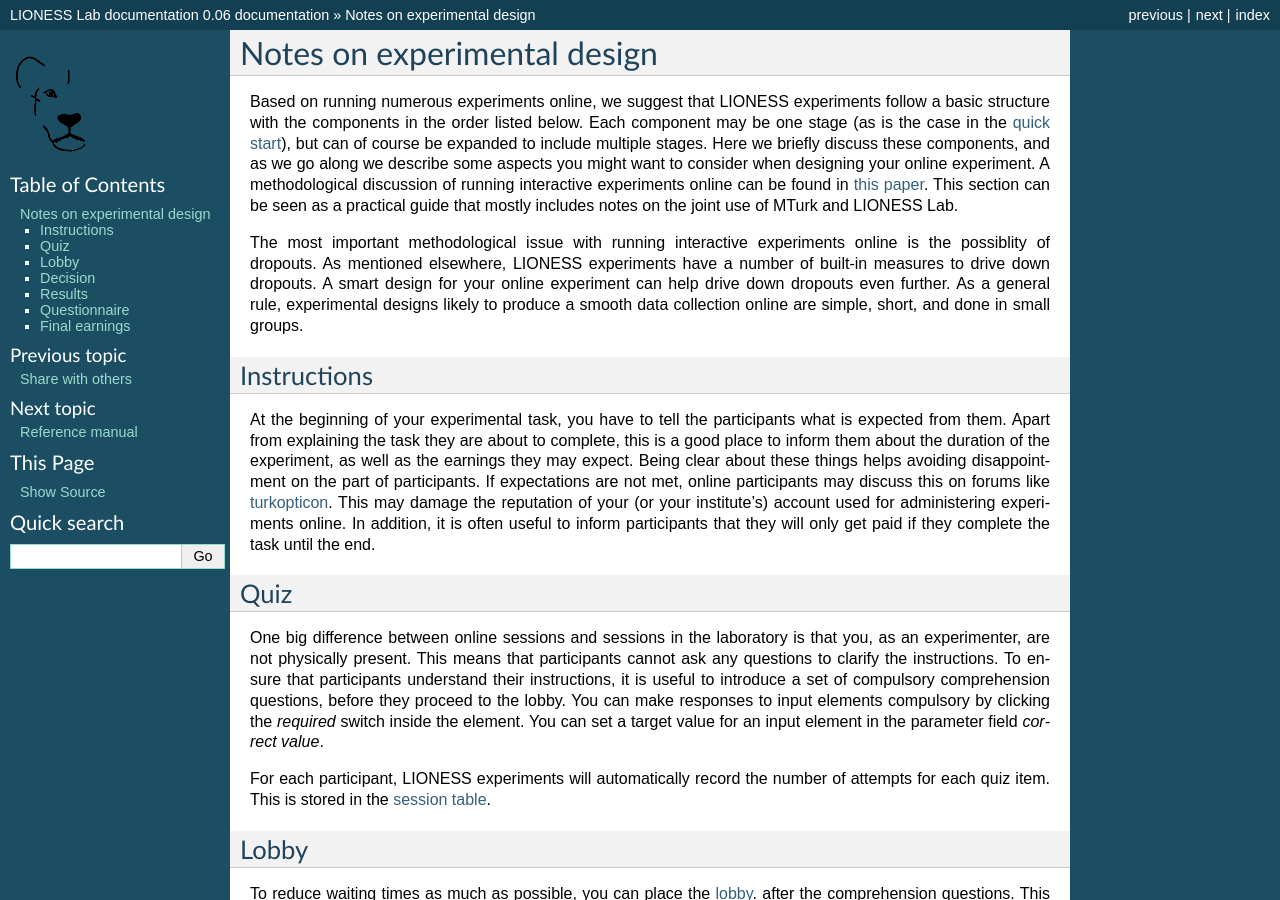
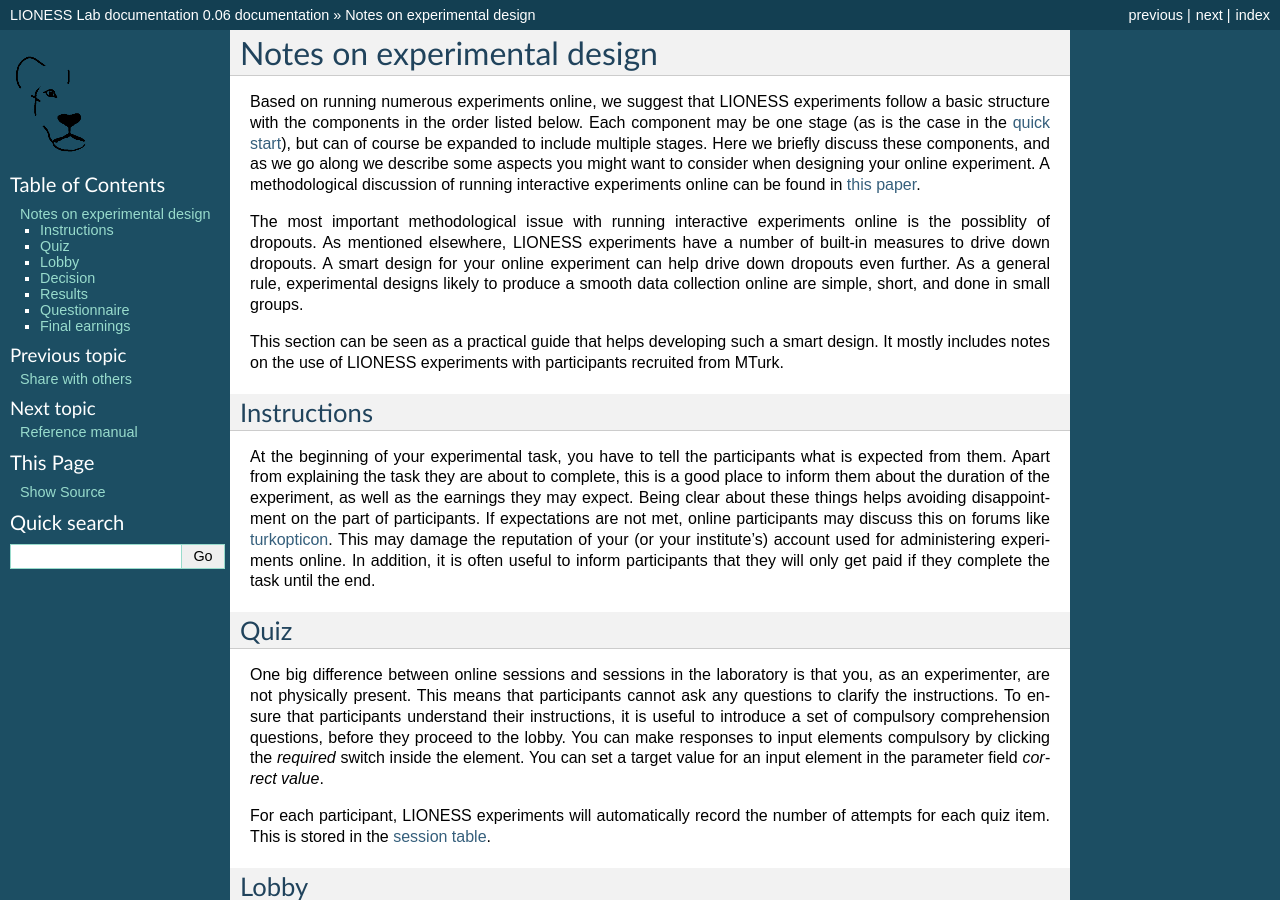
Before and after one commit to marcusgia2505/LIONESS_doc, a Sphinx documentation site: the page built from docs/0305_notes.rst, in a window 1280 px wide and 900 px high. Built offline with Sphinx 7.4.7, drawn with Linux system fonts in a browser that asks for light colours.

Commit message:
Update 0305_notes.rst

```diff
--- a/docs/0305_notes.rst
+++ b/docs/0305_notes.rst
@@ -4,9 +4,11 @@
 Notes on experimental design
 ============================
 
-Based on running numerous experiments online, we suggest that LIONESS experiments follow a basic structure with the components in the order listed below. Each component may be one stage (as is the case in the :ref:`quick start <basic>`), but can of course be expanded to include multiple stages. Here we briefly discuss these components, and as we go along we describe some aspects you might want to consider when designing your online experiment. A methodological discussion of running interactive experiments online can be found in `this paper <https://link.springer.com/article/10.1007/s10683-017-9527-2>`__.  This section can be seen as a practical guide that mostly includes notes on the joint use of MTurk and LIONESS Lab.
+Based on running numerous experiments online, we suggest that LIONESS experiments follow a basic structure with the components in the order listed below. Each component may be one stage (as is the case in the :ref:`quick start <basic>`), but can of course be expanded to include multiple stages. Here we briefly discuss these components, and as we go along we describe some aspects you might want to consider when designing your online experiment. A methodological discussion of running interactive experiments online can be found in `this paper <https://link.springer.com/article/10.1007/s10683-017-9527-2>`__.
 
 The most important methodological issue with running interactive experiments online is the possiblity of dropouts. As mentioned elsewhere, LIONESS experiments have a number of built-in measures to drive down dropouts. A smart design for your online experiment can help drive down dropouts even further. As a general rule, experimental designs likely to produce a smooth data collection online are simple, short, and done in small groups.
+
+This section can be seen as a practical guide that helps developing such a smart design. It mostly includes notes on the use of LIONESS experiments with participants recruited from MTurk.
 
 Instructions
 ============
```
